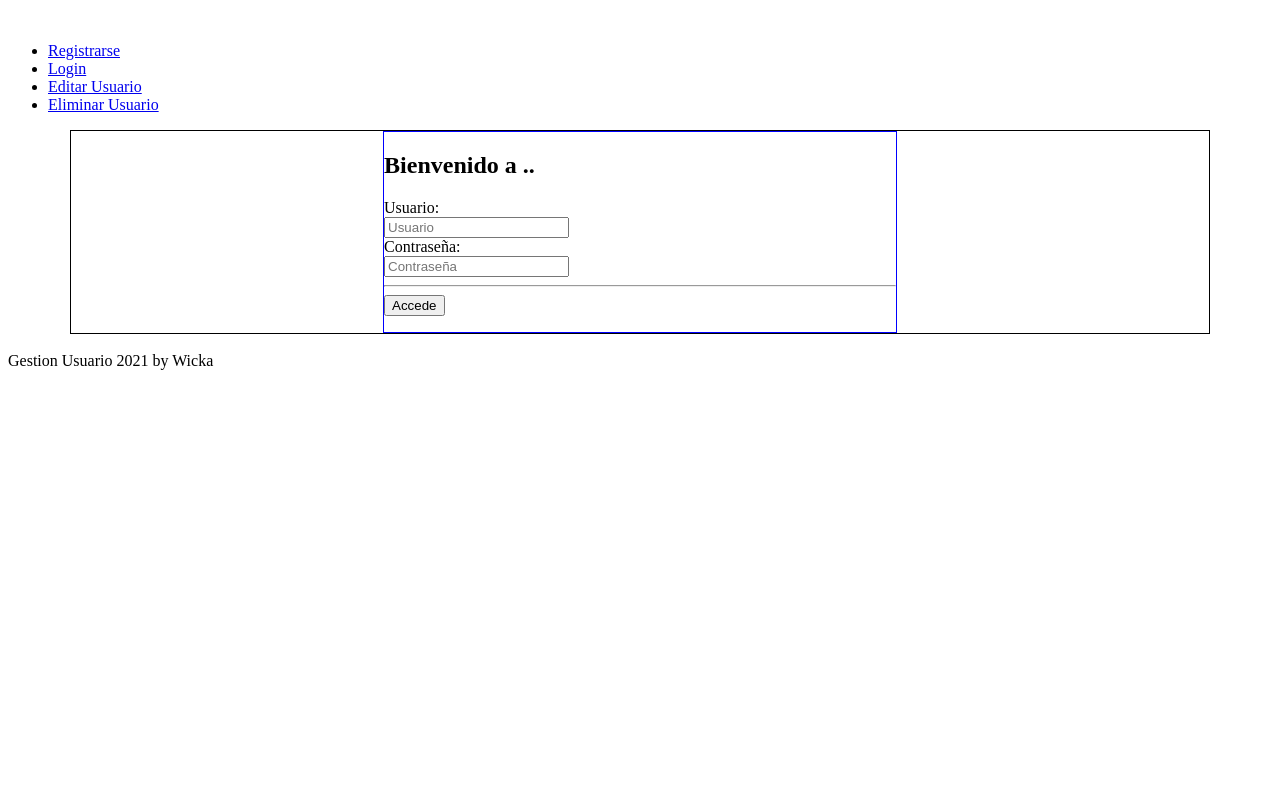
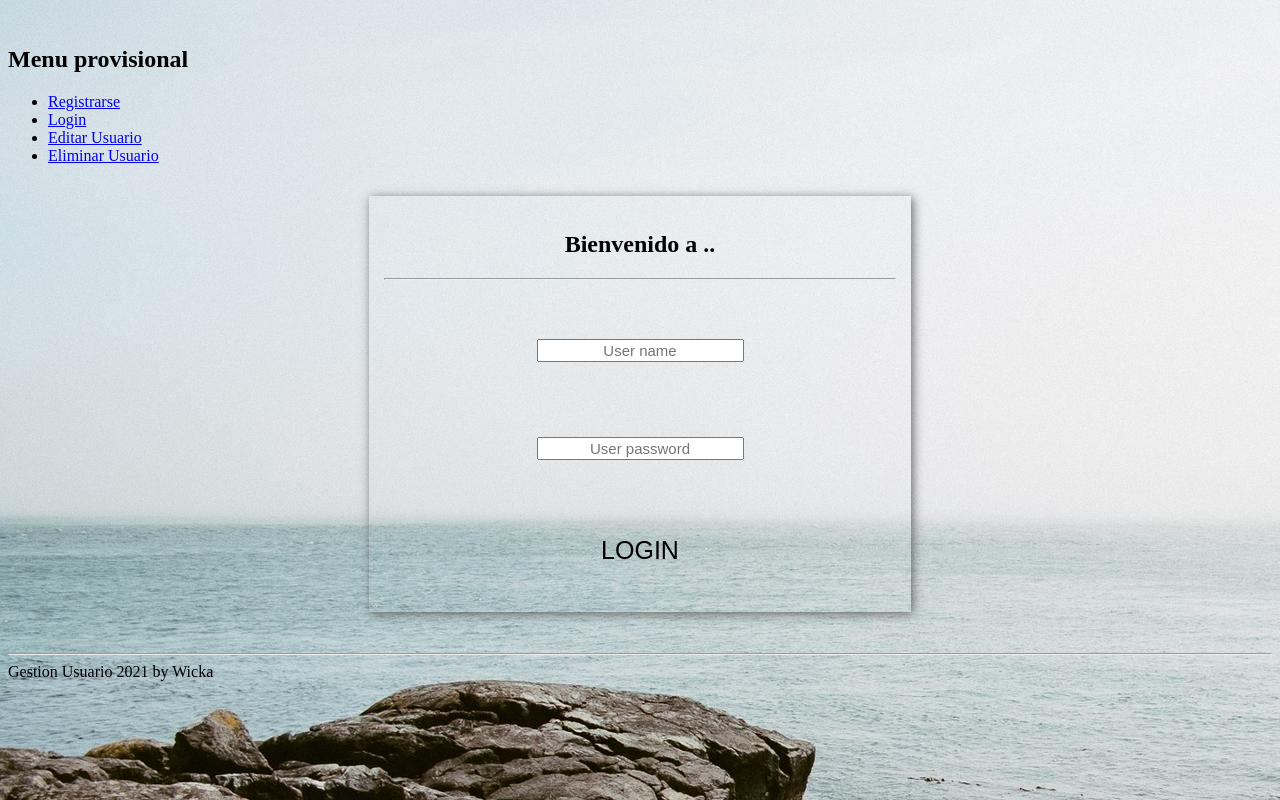
Before and after one commit to Wicka/Gestion_Usuarios, a PHP site: page / in a window 1280 px wide. Run offline with PHP 8.4, Linux system fonts and the light colour scheme.

Commit message:
formulari index.php

```diff
--- a/css/style.css
+++ b/css/style.css
@@ -1,6 +1,13 @@
+
+body{
+  background-image: url("../img/fondo/fondo.jpg");
+}
+section, div{
+  padding: 15px;
+}
+
 .contenedor{
   width: 90%;
-  border: solid 1px black;
   display: flex;
   flex-wrap: nowrap;
   justify-content:center;
@@ -8,10 +15,58 @@
   margin-right: auto;
 }
 
-.division_vertical{
-  border : solid 1px blue;
+.contenedor .division_vertical{
+
   width: 45%;
+  text-align: center;
+
 }
+.form_texto {
+    text-align: center;
+    font-size: 15px;
+}
+
+.contenedor .div_button{
+    text-align: center;
+}
+
+
+
+.div_form_error {
+  color: red;
+  margin-bottom:0;
+  height: 15px;
+}
+
+
+/*******************************/
+/*******************************/
+
+/*******************************/
+/* BUTON ACCESO A LOGIN */
+/*******************************/
+
+#button{
+    border: none;
+    background: rgba(0,0,0,0);
+    width: 50%;
+    font-size: 25px;
+
+}
+#button:hover{
+    border: none;
+    background-color: #B3C5C5;
+}
+
+/*******************************/
+/*******************************/
+
+.division_vertical#div_login{
+  box-shadow: 2px 2px 10px #666;
+}
+
+
+
 
 /*Media Queries*/
 /* Large desktops and laptops */
--- a/db/conexio_bbdd.php
+++ b/db/conexio_bbdd.php
@@ -13,7 +13,7 @@ function Connect_BBDD(){
 
       //dades de connexió
       $servidor = "localhost";
-      $basededades = "gestion_usuarios";
+      $basededades = "users_control";
 
       $usuari = "user";
       $contrasenya = "user";
--- a/index.php
+++ b/index.php
@@ -16,6 +16,9 @@
 				<!-- google font -->
 				<link href="https://fonts.googleapis.com/css2?family=Roboto:wght@100&display=swap" rel="stylesheet">
 
+				<!-- Enllaç a Javascript Extern -->
+				<script  type="text/javascript" src="js/functions.js"></script>
+
 				<title>Gestion Usuario</title>
 
 		</head>
@@ -27,7 +30,7 @@
 				</header>
 
 				<!--MENU NAVEGACION-->
-
+				<label> <h2>Menu provisional</h2> </label>
 				<nav>
 						<ul>
 								<li> <a href="formularios/form_altas.php">Registrarse</a> </li>
@@ -39,28 +42,30 @@
 
 				<section class ="contenedor">
 
-							<div class="division_vertical">
-									<h1>Bienvenido a ..</h1>
+							<div id="div_login" class="division_vertical">
+									<h1>Bienvenido a ..</h1><hr><br><br>
 
-									<form class="login" action="verificacion/verifico_user.php" method="POST">
+								<form onsubmit="return valida_form();" class="login" action="verificacion/verifico_user.php" method="POST">
 
-												<label>Usuario: <br>
-														<input type="text" name="name"  placeholder="Usuario" required>
-												</label>
-												<br>
-												<label>Contraseña: <br>
-														<input type="password" name="pwd"  placeholder="Contraseña" required>
-												</label>
-												<hr>
-												<input type="submit" name="accede" value="Accede">
+												<div class="div_form_field">
+														<input  class="form_texto"  type="text" name="nick" id="nick" placeholder="User name" onblur="rellena_nick();"><br>
+														<div class="div_form_error" id="message_nick"></div>
+												</div>
+
+												<div class="div_form_field">
+														<input  class="form_texto"  type="password" name="pwd" id="pwd" placeholder="User password" onblur="rellena_password();"><br>
+														<div class="div_form_error" id="message_pwd"></div>
+												</div>
+
+												<div class="div_button"><input id="button" type="submit" name="login" value="LOGIN"></div>
+
 									</form>
 							</div>
 
-
 				</section>
 
+			<br><hr>
 
-			<br>
   		<footer>Gestion Usuario 2021 by Wicka</footer>
 
 		</body>
--- /dev/null
+++ b/js/functions.js
@@ -0,0 +1,34 @@
+
+
+function rellena_nick(){
+	var name = document.getElementById("nick").value;
+
+	if (name == "") {
+		document.getElementById("message_nick").innerHTML = "Escribe tu nick!";
+	}else{
+		document.getElementById("message_nick").innerHTML = "";
+		return true;
+	}
+}
+
+
+function rellena_password(){
+	var pwd = document.getElementById("pwd").value;
+
+	if (pwd == "") {
+		document.getElementById("message_pwd").innerHTML = "Escribe la Contraseña!";
+	}else{
+		document.getElementById("message_pwd").innerHTML = "";
+		return true;
+	}
+}
+
+function valida_form(){
+	if (rellena_nick() && rellena_password()){
+		//	AMBOS CAMPOS RELLENADOS
+		return true;
+	}else{
+		//	CAMPOS SIN RELLENAR
+		return false;
+	}
+}
--- /dev/null
+++ b/js/functions_login.js
@@ -0,0 +1,4 @@
+
+function verificaLogin(){
+
+}
```
Also changed, not shown: sql/users_control.sql (renamed from sql/gestion_usuarios.sql, +24 -15 lines), img/fondo/fondo.jpg (added), 2 other files.
